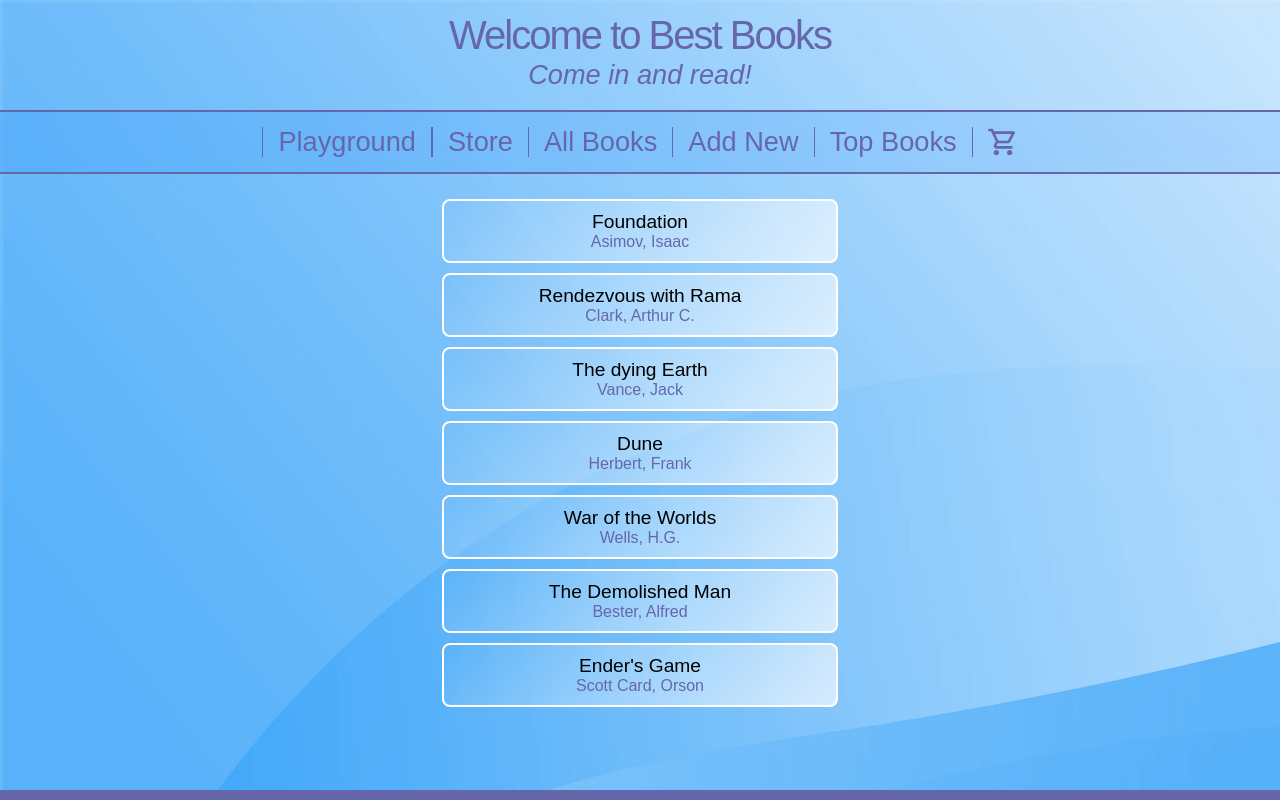
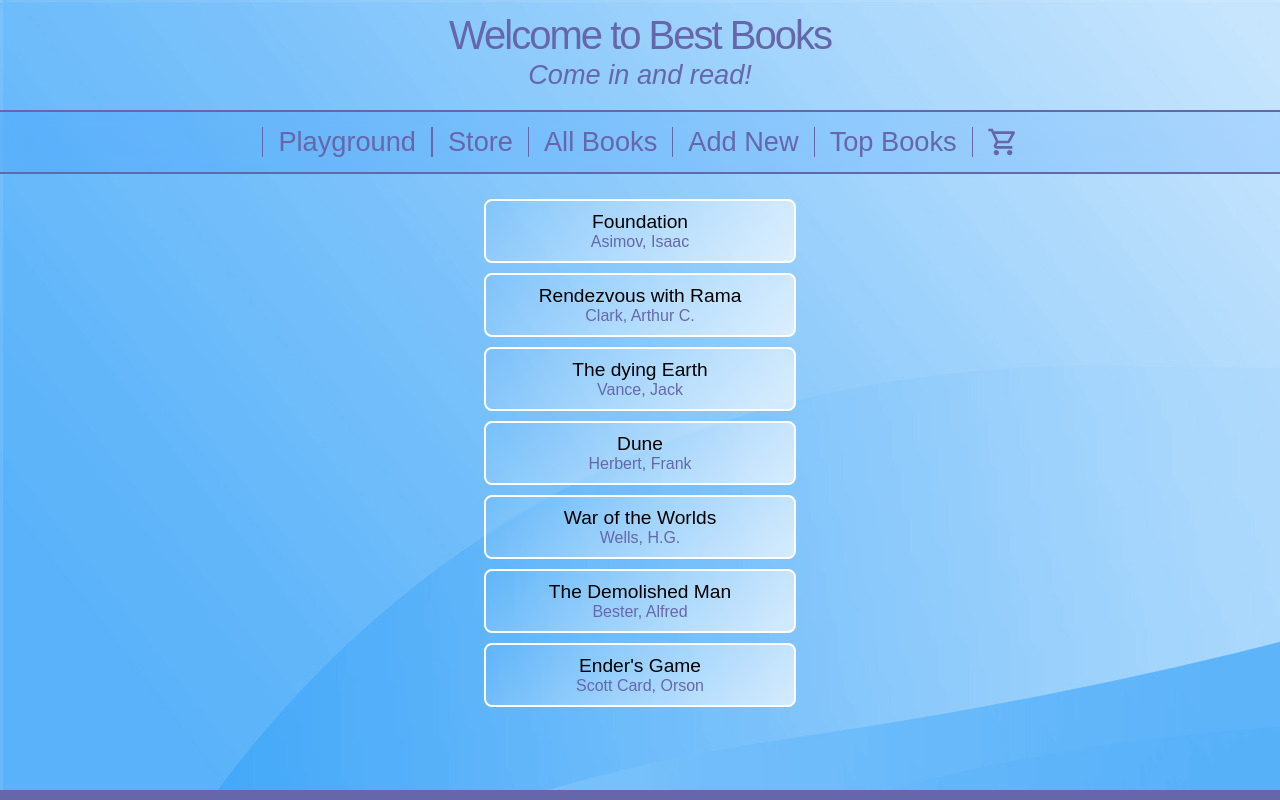
Before and after one commit to hinzberg/best-books-angular-learning, an Angular app: page / in a window 1280 px wide. Built offline with nearby package versions, Linux system fonts and the light colour scheme.

Commit message:
2024-07-05 Top-List Drag Order

```diff
--- a/src/app/Components/top-list/top-list.component.css
+++ b/src/app/Components/top-list/top-list.component.css
@@ -2,7 +2,11 @@
     text-align: center;
     margin: 10px;
     padding: 10px;
-    background-color:transparent;
+    background-color:transparent  ;
+    width: 30%;
+    display: block;
+    margin-left: auto;
+    margin-right: auto;
 }
 
 .bookShelfItem {
@@ -10,14 +14,16 @@
   font-weight: 400;
   font-family: "Arial";
   background: linear-gradient(139deg, rgba(255,255,255,0) 0%, rgba(255,255,255,1) 150%);
-  padding: 10px;
-  margin: 5px;
+  margin-top: 5px;
+  margin-bottom: 5px;
+  padding-top: 10px;
+  padding-bottom: 10px;
   border-radius: 8px;
   border: 2px solid white;
   backdrop-filter: blur(1px);
   text-align: center;
-  width: 30%;
   display: inline-block;
+  width: 80%;
 }
 
 .bookShelfItem:hover {
--- a/src/app/Components/top-list/top-list.component.html
+++ b/src/app/Components/top-list/top-list.component.html
@@ -1,8 +1,6 @@
-<div class="bookShelf">
-
-<div  *ngFor="let book of bookservice.filterdBooks">
-
-<div class="bookShelfItem">
+<div class="bookShelf" cdkDropList (cdkDropListDropped)="drop($event)">
+  <div *ngFor="let book of bookservice.topBooks" cdkDrag>
+    <div class="bookShelfItem" cdkDragHandle>
       <div>
         {{ book.Title }}
       </div>
@@ -10,7 +8,5 @@
         {{ book.Autor }}
       </div>
     </div>
-
   </div>
-
 </div>
--- a/src/app/Components/top-list/top-list.component.ts
+++ b/src/app/Components/top-list/top-list.component.ts
@@ -1,15 +1,33 @@
+// https://accesto.com/blog/drag-and-drop-angular/
+
 import { Component } from '@angular/core';
 import { BookService } from '../../Services/book.service';
 import { CommonModule } from '@angular/common';
+import { DragDropModule } from '@angular/cdk/drag-drop';
+import {
+  CdkDragDrop,
+  moveItemInArray,
+  transferArrayItem,
+} from '@angular/cdk/drag-drop';
+import { Book } from '../../Classes/Book';
 
 @Component({
   selector: 'app-top-list',
   standalone: true,
-  imports: [CommonModule],
+  imports: [CommonModule, DragDropModule],
   templateUrl: './top-list.component.html',
   styleUrl: './top-list.component.css',
 })
+export class TopListComponent {
 
-export class TopListComponent {
-  constructor(public bookservice: BookService) {}
+  constructor(public bookservice: BookService) { }
+
+  drop(event: CdkDragDrop<string[]>) {
+    // alert('drop ' + event.previousIndex + ' to ' + event.currentIndex);
+    moveItemInArray(
+      this.bookservice.topBooks,
+      event.previousIndex,
+      event.currentIndex
+    );
+  }
 }
--- a/src/app/Services/book.service.ts
+++ b/src/app/Services/book.service.ts
@@ -2,38 +2,46 @@ import { Injectable } from '@angular/core';
 import { Book } from '../Classes/Book'
 
 @Injectable({
-  providedIn: 'root'
+  providedIn: 'root',
 })
-
 export class BookService {
-
   books = [
-    new Book("Foundation", "Asimov, Isaac", "3-453-07988-4", 450, 29.99),
-    new Book("Rendezvous with Rama", "Clark, Arthur C.", "8-808-40483-2", 310, 9.49),
-    new Book("The dying Earth", "Vance, Jack", "1-946-18452-9", 250, 9.88),
-    new Book("Dune", "Herbert, Frank", "3-555-74837-5", 650, 14.99),
-    new Book("War of the Worlds", "Wells, H.G.", "1-277-18988-3", 210, 6.50),
-    new Book("The Demolished Man", "Bester, Alfred", "7-483-28911-9", 195, 6.80),
-    new Book("Ender's Game", "Scott Card, Orson", "6-845-18927-6", 195, 12.50),
-   // new Book("Fahrenheit 451", "Bradbury, Ray", "2-227-48372-4", 225),
-   // new Book("The Hitchhiker's Guide", "Adams, Douglas", "4-828-54324-4", 295),
-   // new Book("Hyperion", "Simmons, Dan", "1-123-99573-3", 295)
+    new Book('Foundation', 'Asimov, Isaac', '3-453-07988-4', 450, 29.99),
+    new Book(
+      'Rendezvous with Rama',
+      'Clark, Arthur C.',
+      '8-808-40483-2',
+      310,
+      9.49
+    ),
+    new Book('The dying Earth', 'Vance, Jack', '1-946-18452-9', 250, 9.88),
+    new Book('Dune', 'Herbert, Frank', '3-555-74837-5', 650, 14.99),
+    new Book('War of the Worlds', 'Wells, H.G.', '1-277-18988-3', 210, 6.5),
+    new Book('The Demolished Man', 'Bester, Alfred', '7-483-28911-9', 195, 6.8),
+    new Book("Ender's Game", 'Scott Card, Orson', '6-845-18927-6', 195, 12.5),
+    // new Book("Fahrenheit 451", "Bradbury, Ray", "2-227-48372-4", 225),
+    // new Book("The Hitchhiker's Guide", "Adams, Douglas", "4-828-54324-4", 295),
+    // new Book("Hyperion", "Simmons, Dan", "1-123-99573-3", 295)
   ];
 
+
   filterdBooks = this.books;
-  isFiltered : boolean = false;
 
-  constructor() { }
+  topBooks = this.books;
+
+  isFiltered: boolean = false;
+
+  constructor() {}
 
   add(book: Book) {
-    this.books.push(book)
+    this.books.push(book);
   }
 
   addOrUpdate(book: Book) {
-    let index = this.books.findIndex(d => d.Id === book.Id);
+    let index = this.books.findIndex((d) => d.Id === book.Id);
     if (index === -1) {
       // alert("This is a new book!");
-      this.books.push(book)
+      this.books.push(book);
     } else {
       // Update at index
       // alert("This is a known book!");
@@ -45,36 +53,32 @@ export class BookService {
   }
 
   delete(book: Book) {
-    let index = this.books.findIndex(d => d.Id === book.Id); //find index in your array
+    let index = this.books.findIndex((d) => d.Id === book.Id); //find index in your array
     if (index != -1) {
       this.books.splice(index, 1);
     }
   }
 
-
   getById(id: string): Book {
-    let b = this.books.filter(i => i.Id === id)[0];
+    let b = this.books.filter((i) => i.Id === id)[0];
     return b;
   }
 
   filter(text: string) {
-    if (text === "") {
+    if (text === '') {
       this.isFiltered = false;
       this.filterdBooks = this.books;
     } else {
       this.filterdBooks = [];
       this.isFiltered = true;
-      this.books.forEach(book => {
-
+      this.books.forEach((book) => {
         let lowerText = text.toLowerCase();
 
         if (book.Title.toLowerCase().includes(lowerText)) {
           this.filterdBooks.push(book);
-        }
-        else if (book.Autor.toLowerCase().includes(lowerText)) {
+        } else if (book.Autor.toLowerCase().includes(lowerText)) {
           this.filterdBooks.push(book);
-        }
-        else if (book.ISBN.toLowerCase().includes(lowerText)) {
+        } else if (book.ISBN.toLowerCase().includes(lowerText)) {
           this.filterdBooks.push(book);
         }
       });
```
Also changed, not shown: package.json (+15 -14 lines), 1 other file (tests, documents, lock files or other folders). Lines whose indentation alone changed are shown as unchanged.
